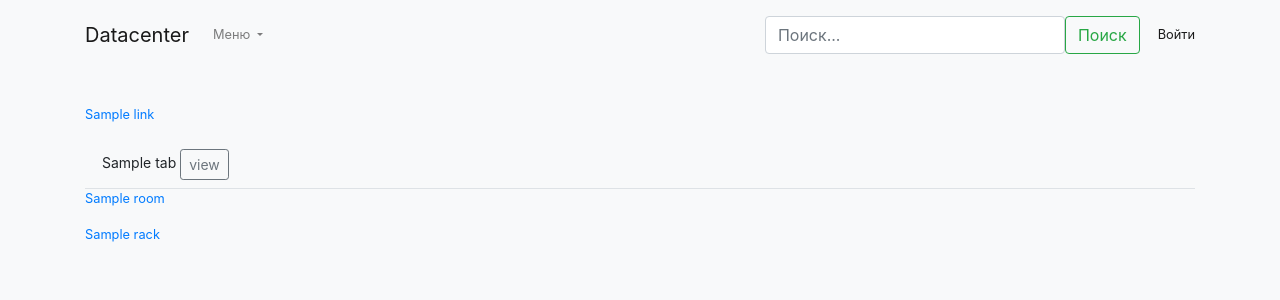
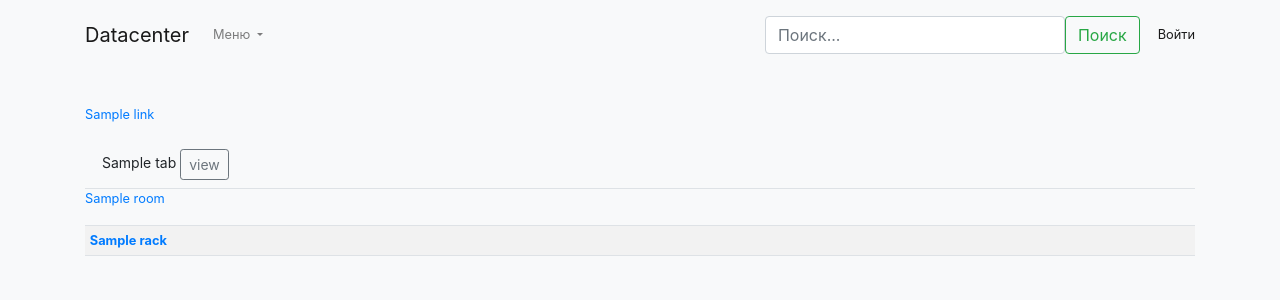
Before and after one commit to agp22888/datacenter, a Django app: template server_list/templates/server_list/server_list.html in a window 1280 px wide. Shown: the top 300 px of the page. Run offline with Django 3.2, Linux system fonts and the light colour scheme; the template is opened without the code that fills it: most values are stand-ins (such as "Sample title", 1, 10 or a date in 2020); lists and menus that the app fills with data are empty; some libraries are stand-ins or nearby versions.

Commit message:
in server_list page rack name scrolls along with rack table header

```diff
--- a/server_list/templates/server_list/server_list.html
+++ b/server_list/templates/server_list/server_list.html
@@ -94,11 +94,16 @@ window.onload = function(){
         {% for room, rack_dict in room_dict.items %}
             <p><a href="{% url 'room_view' room.id%}">{{room.name}}</a></p>
             {% for rack, ser_dict in rack_dict.items %}
-                <p><a href="{% url 'rack_view' rack.id %}">{{rack.name}}</a></p>
+
+
                 <table id="table_{{rack.id}}" class="table table-sm table-hover center-block" >
                 {% with header=ser_dict|get_dict_item:"header"%}
-                    <thead class="table_header thead-dark" style="">
-                    <tr>
+
+                    <thead  style="">
+                    <tr bgcolor="#f2f2f2" >
+                        <th   colspan="100"><a href="{% url 'rack_view' rack.id %}">{{rack.name}}</a></th>
+                    </tr>
+                    <tr class="table_header thead-dark">
                     {% for n,v in  header.items %}
                         <th scope="row" >
                         {% if 'vm' != n %}
@@ -150,6 +155,7 @@ window.onload = function(){
                 </tbody>
                 </table>
 
+
             {% endfor %}
         {% endfor %}
         </div>
```
